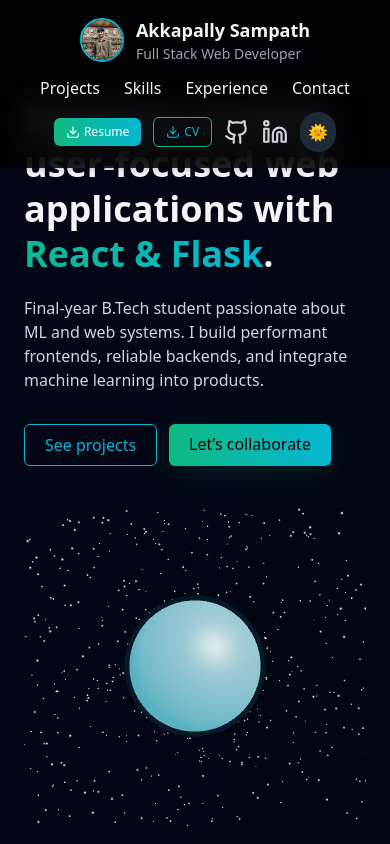
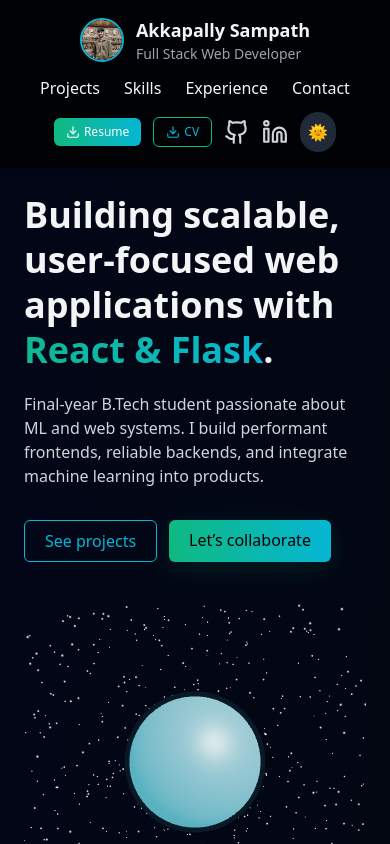
Before and after one commit to Sampath2910/my-portfolio, a React (Vite) app: page / in a window 390 px wide. Shown: the top 844 px of the page. Built offline with nearby package versions, Linux system fonts and the light colour scheme.

Commit message:
Fix mobile header spacing for responsiveness

```diff
--- a/src/App.jsx
+++ b/src/App.jsx
@@ -42,7 +42,7 @@
         <Route
           path="/"
           element={
-            <main className="max-w-7xl mx-auto px-6">
+            <main className="pt-24 max-w-7xl mx-auto px-6">
               <Hero />
 
               {/* --- EXPERIENCE (big banner like screenshot 1) --- */}
```
